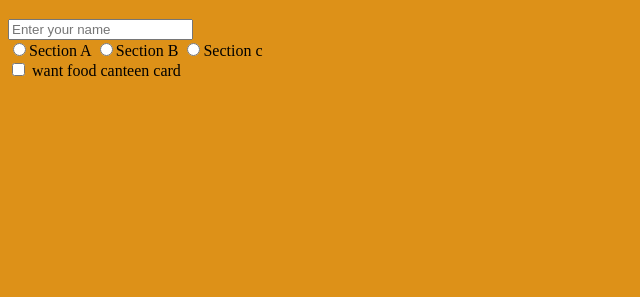
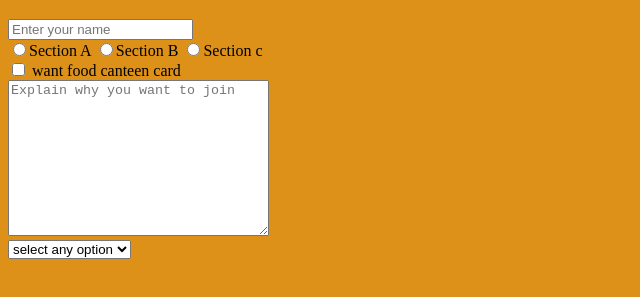
Before and after one commit to kabir5145/html-course, a plain HTML site: page form.html in a window 1280 px wide. Shown: the part 61-358 px from the top of the page, without its empty margins (0-640 px from the left). Drawn offline with Linux system fonts and the light colour scheme.

Commit message:
learning form in html

```diff
--- a/form.html
+++ b/form.html
@@ -32,6 +32,15 @@
             <br>
             <input type="checkbox" id="foodCanteen" class="red" name="Canteen">
             <label for="foodCanteen">want food canteen card</label>
+            <br>
+            <textarea name="Explain" id="Explain" cols="30" rows="10"
+                placeholder="Explain why you want to join"></textarea>
+            <br>
+            <select name="card" id="card">select your car
+                <option value="default "> select any option</option>
+                <option value="ferrari">ferrari</option>
+                <option value="volvo">volvo</option>
+            </select>
         </form>
     </div>
 </body>
```
